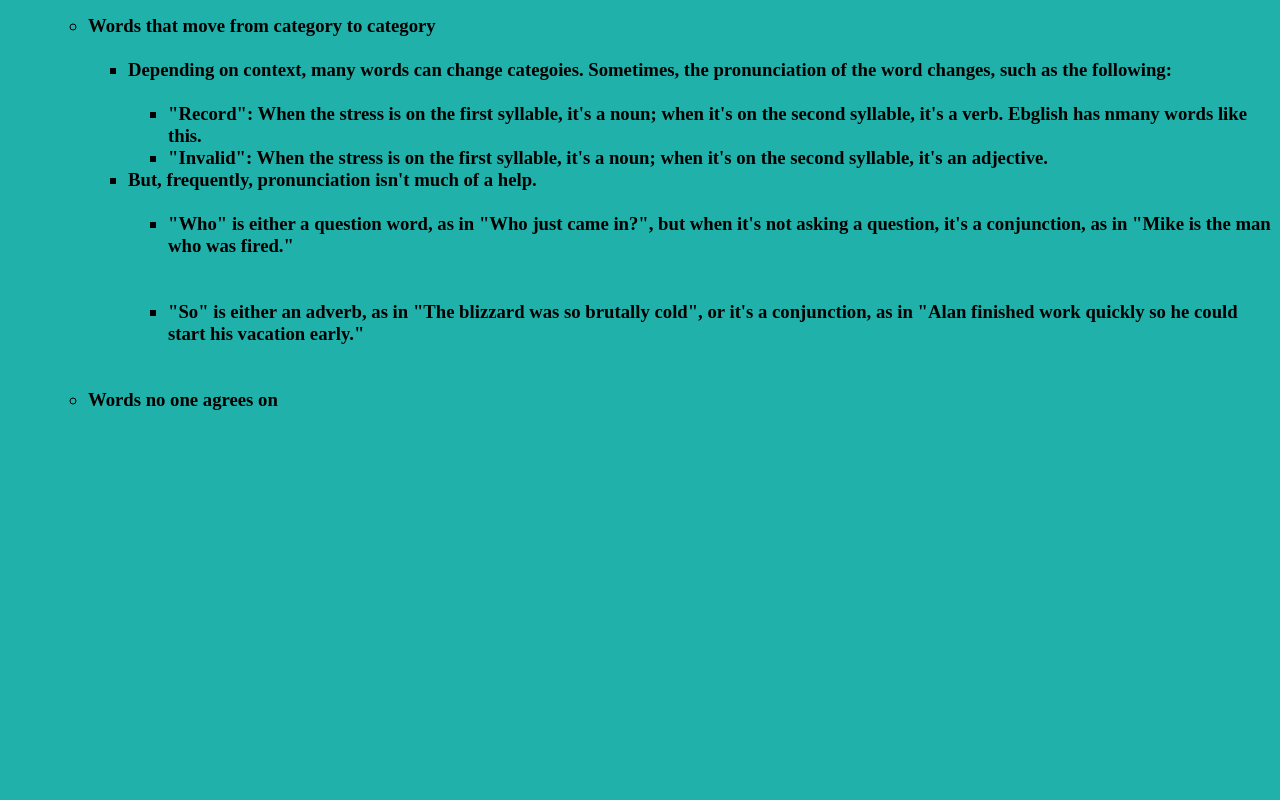
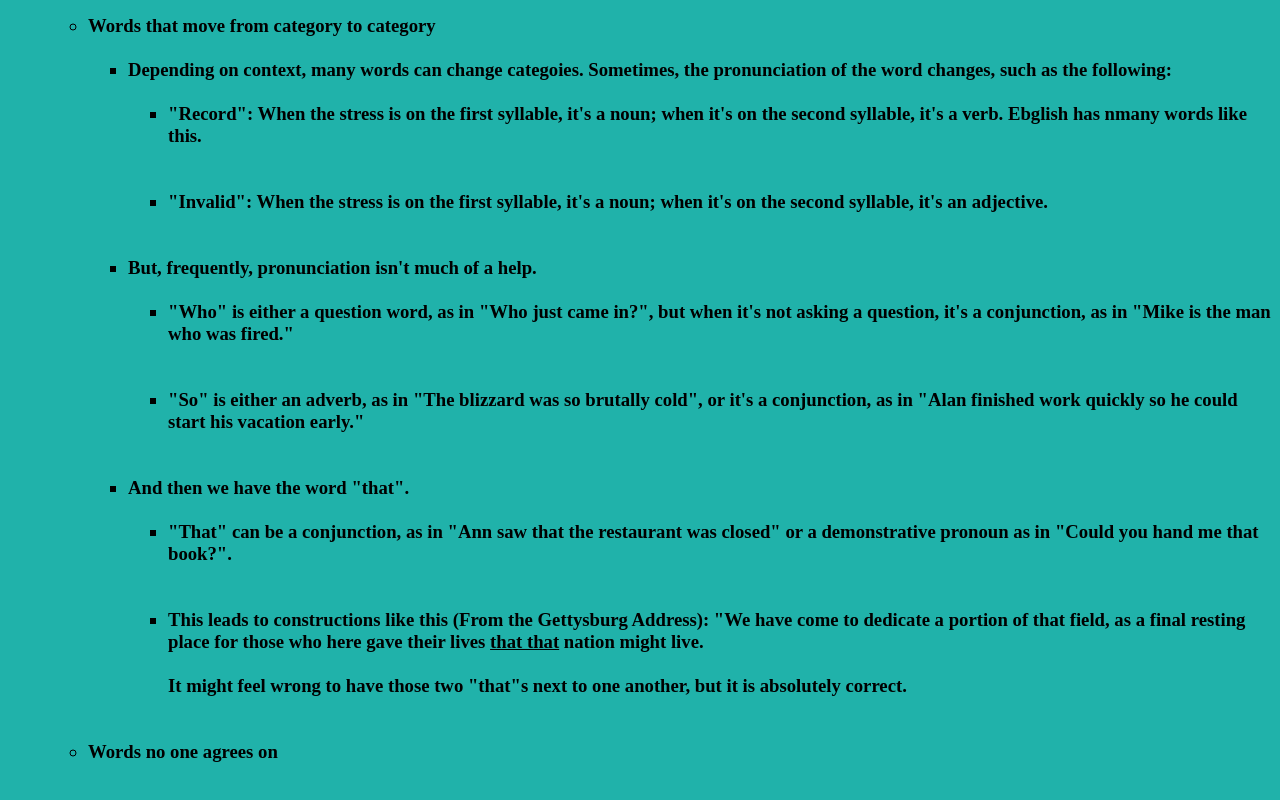
Before and after one commit to oxymoron1967/linguistics, a plain HTML site: page partsofspeech.html in a window 1280 px wide. Shown: the part 5511-6311 px from the top of the page. Before the commit the page ends 5985 px from the top, so only its background shows below. Drawn offline with Linux system fonts and the light colour scheme.

Commit message:
Add files via upload

```diff
--- a/partsofspeech.html
+++ b/partsofspeech.html
@@ -264,7 +264,12 @@ Interjections are short words or phrases that express reactions. Examples includ
 
             <ul>
                 <li>"Record": When the stress is on the first syllable, it's a noun; when it's on the second syllable, it's a verb. Ebglish has nmany words like this.</li>
+
+                <br><br>
+
                 <li>"Invalid": When the stress is on the first syllable, it's a noun; when it's on the second syllable, it's an adjective.</li>
+
+                <br><br>
 
             </ul>
             </li>
@@ -282,13 +287,30 @@ Interjections are short words or phrases that express reactions. Examples includ
                 <li>"So" is either an adverb, as in "The blizzard was so brutally cold", or it's a conjunction, as in "Alan finished work quickly so he could start his vacation early."</li>
 
 
+            </ul>
+            </li>
 
-            </ul>
+            <br><br>
 
+            <li>And then we have the word "that".
 
+                <br><br>
 
+                <ul>
 
+                <li>"That" can be a conjunction, as in "Ann saw that the restaurant was closed" or a demonstrative pronoun as in "Could you hand me that book?".</li>
 
+                <br><br>
+
+                <li>This leads to constructions like this (From the Gettysburg Address): "We have come to dedicate a portion of that field, as a final resting place for those who here gave their lives <u>that that</u> nation might live.
+
+                    <br><br>
+
+                    It might feel wrong to have those two "that"s next to one another, but it is absolutely correct.
+
+                </li>
+
+                </ul>
             </li>
 
 
```
